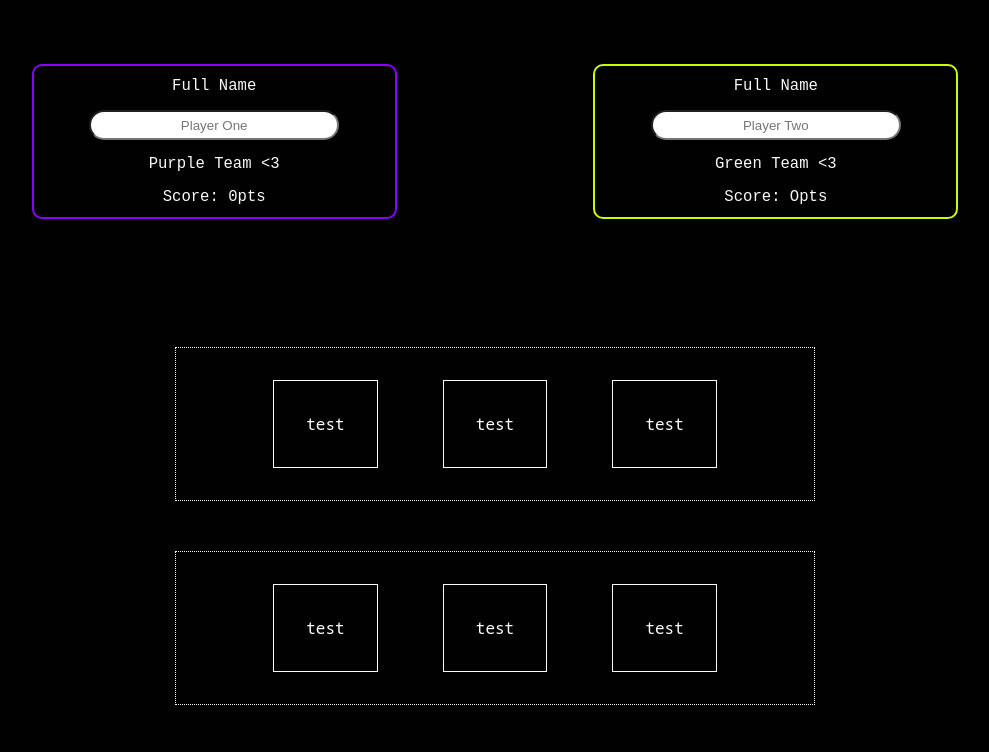
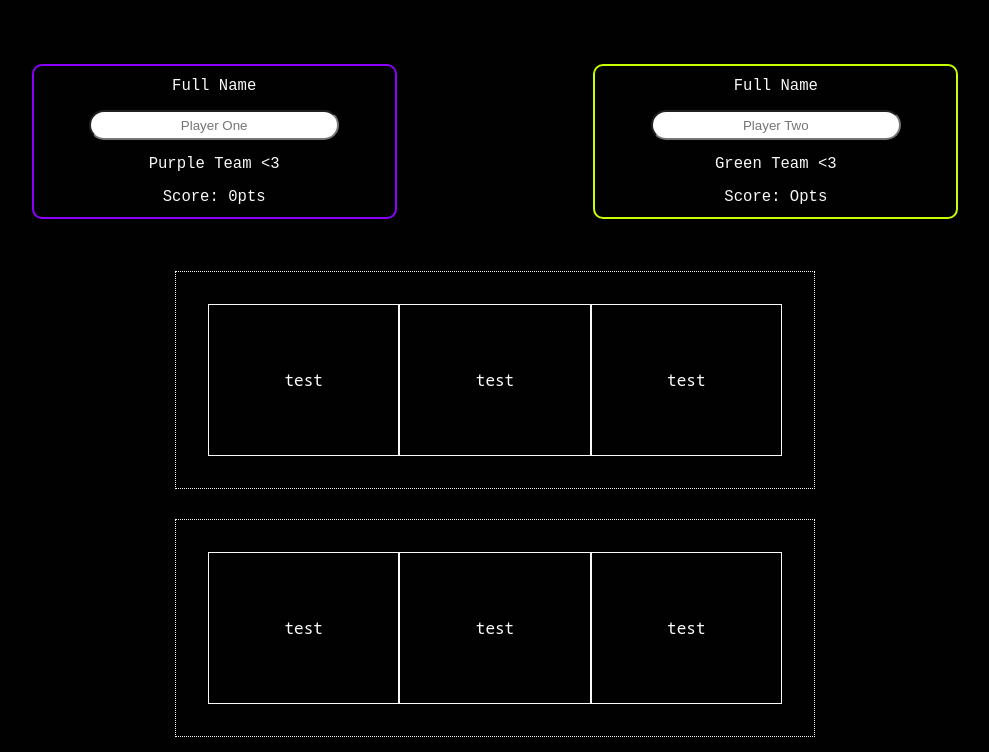
Before and after one commit to Mahmoud-Bakir/TIC-TAC-TOE, a plain HTML site: page index.html in a window 1280 px wide. Shown: the top 752 px of the page, without its empty margins (145-1134 px from the left). Drawn offline with Linux system fonts and the light colour scheme.

Commit message:
TIC_TAK_TOE playground area borders edited

```diff
--- a/stylesheet.css
+++ b/stylesheet.css
@@ -53,21 +53,24 @@ label{
     display: flex;
     flex-direction: column ;
     justify-content: f;
-    margin: 10% 25%;
+    margin: 4% 25%;
     color: white;
-    gap: 50px;
+    gap: 30px;
 }
 .row{
     display: flex;
     flex-direction: row;
-    justify-content: space-evenly;
     align-items: center;
-    gap: 10;
     padding: 2rem;
     border: 0.5px dotted #f9f9f9;
 }
 .col{
-
+    display: flex;
+    flex-direction: column;
+    width: 100%;
+    height: 100%;
     border: 1px solid #f9f9f9;
-    padding: 2rem;
+    padding: 4rem 0.5rem;
+    justify-content: center;
+    align-items: center;
 }
```
Also changed, not shown: index.html (+1 -0 lines).
